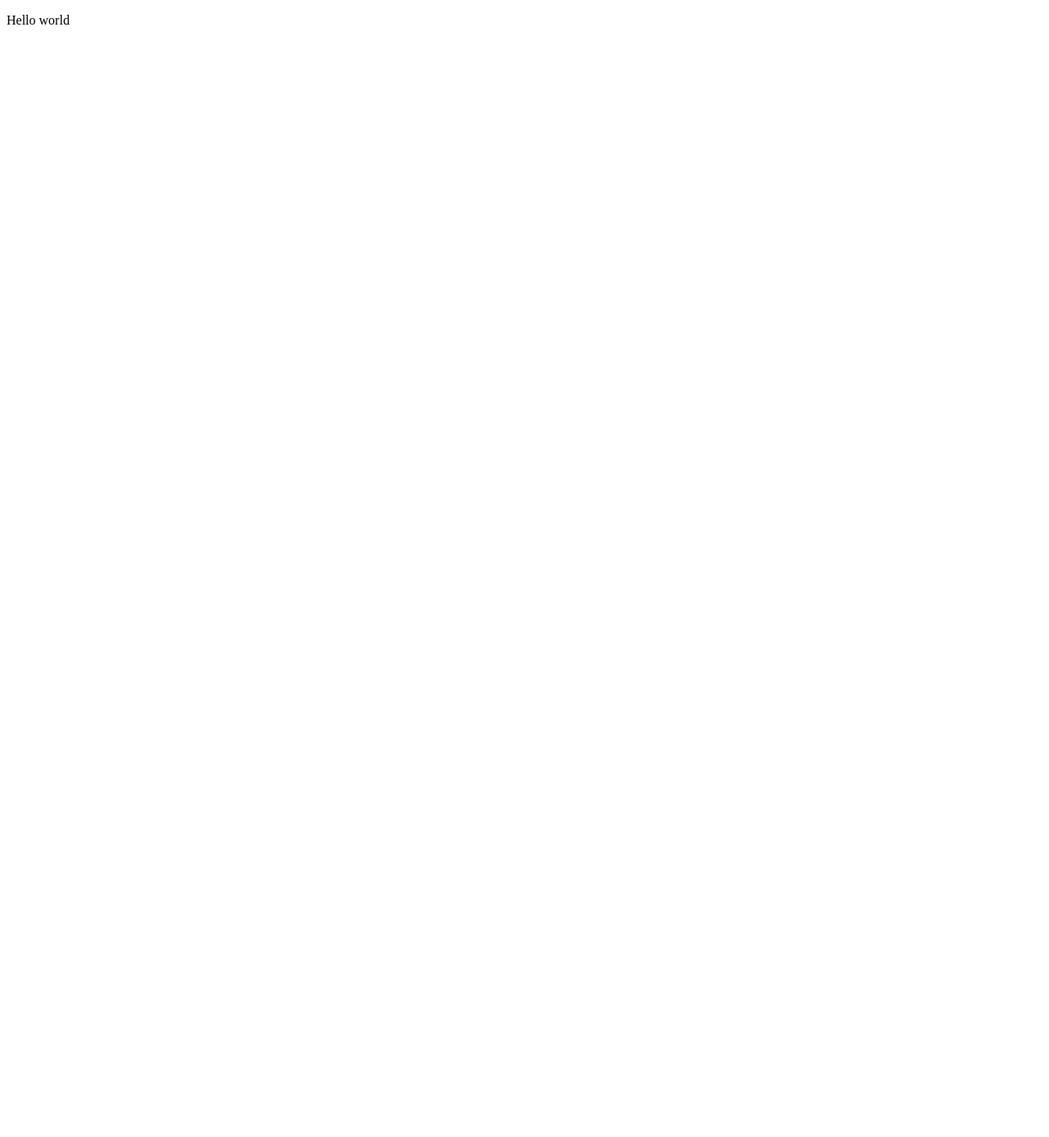
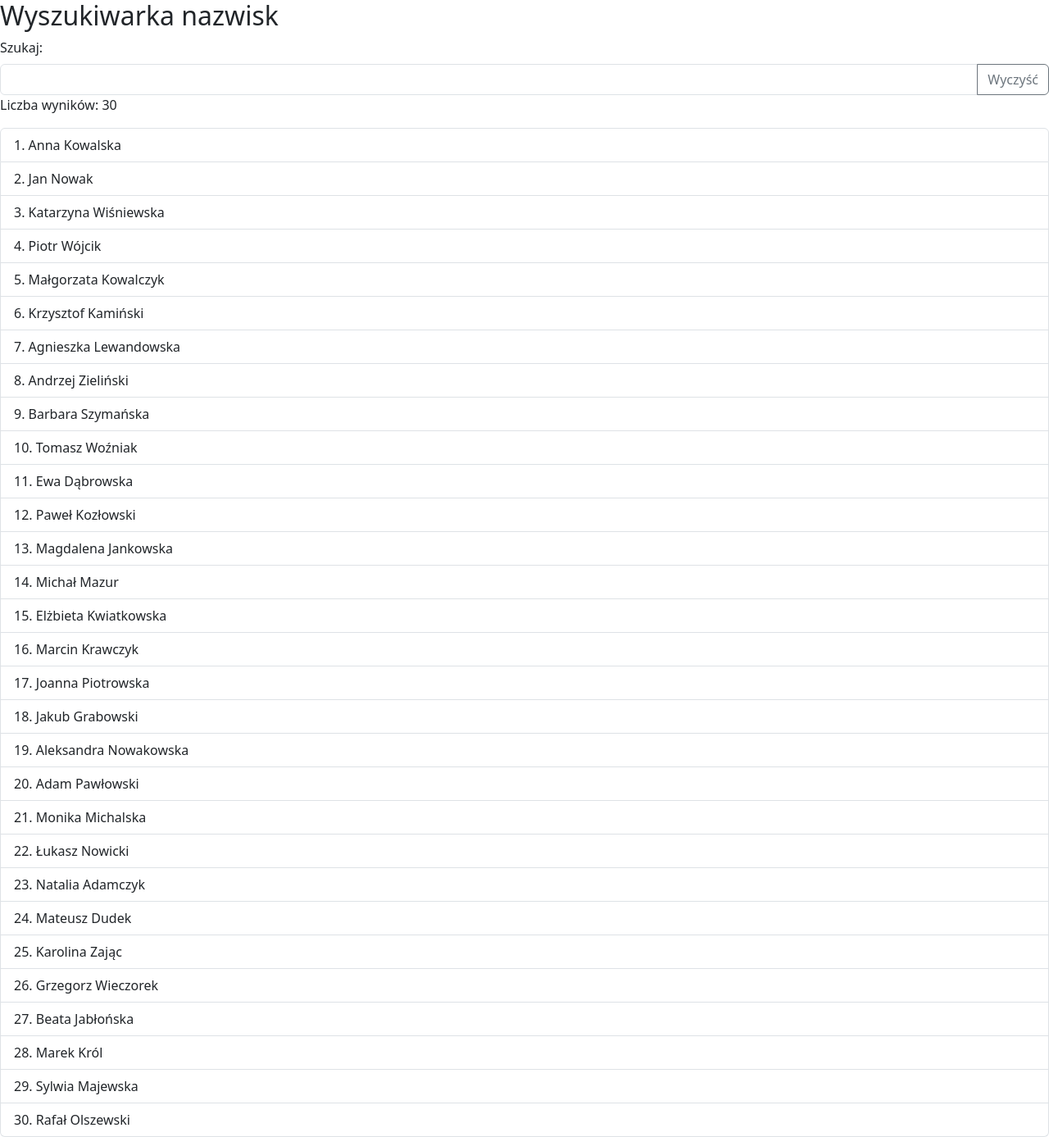
Before and after one commit to MatiCh2008/INF.04-cw1, a React (Vite) app in the folder Cw1/: page / in a window 1280 px wide. Shown: the whole page at 82% size. Before the commit the page ends 800 px from the top, so only its background shows below. Built offline with nearby package versions, Linux system fonts and the light colour scheme.

Commit message:
do dokonczenia

```diff
--- a/Cw1/src/App.jsx
+++ b/Cw1/src/App.jsx
@@ -1,7 +1,73 @@
+import 'bootstrap/dist/css/bootstrap.css';
+import { useState } from 'react';
+
 const App = () => {
+
+  const [osoby, setOsoby] = useState([
+    "Anna Kowalska",
+    "Jan Nowak",
+    "Katarzyna Wiśniewska",
+    "Piotr Wójcik",
+    "Małgorzata Kowalczyk",
+    "Krzysztof Kamiński",
+    "Agnieszka Lewandowska",
+    "Andrzej Zieliński",
+    "Barbara Szymańska",
+    "Tomasz Woźniak",
+    "Ewa Dąbrowska",
+    "Paweł Kozłowski",
+    "Magdalena Jankowska",
+    "Michał Mazur",
+    "Elżbieta Kwiatkowska",
+    "Marcin Krawczyk",
+    "Joanna Piotrowska",
+    "Jakub Grabowski",
+    "Aleksandra Nowakowska",
+    "Adam Pawłowski",
+    "Monika Michalska",
+    "Łukasz Nowicki",
+    "Natalia Adamczyk",
+    "Mateusz Dudek",
+    "Karolina Zając",
+    "Grzegorz Wieczorek",
+    "Beata Jabłońska",
+    "Marek Król",
+    "Sylwia Majewska",
+    "Rafał Olszewski"
+  ]);
+
+  const [szukaj, setSzukaj] = useState("")
+  const [przefiltrowaneOsoby, setPrzefiltrowaneOsoby] = useState(osoby)
+
+  const onSzukajChange = (event) => {
+    const wpisanyTekst = event.target.value;
+    setSzukaj(wpisanyTekst)
+
+    const wyniki = osoby.filter((osoba) =>
+    osoba.toLowerCase().includes(wpisanyTekst.toLowerCase())
+  );
+
+    // Aktualizacja stanu listy (i tym samym wskaźnika)
+    setPrzefiltrowaneOsoby(wyniki);
+
+    // Wyświetlenie komunikatu w konsoli przeglądarki
+    console.log(`Wyniki: ${wyniki.length}`);
+
+  }
+
   return (
     <div>
-      <p>Hello world</p>
+      <h2>Wyszukiwarka nazwisk</h2>
+      <label htmlFor='szukaj' className='form-label'>Szukaj: </label>
+      <div className='input-group'>
+        <input type='text' className='form-control' id='szukaj' onChange={onSzukajChange}/>
+        <button type='button' className='btn btn-outline-secondary'>Wyczyść</button>
+      </div>
+      <p>Liczba wyników: {przefiltrowaneOsoby.length}</p>
+      <ol className='list-group list-group-numbered'>
+        {przefiltrowaneOsoby.map(osoba => (<li key={osoba} className='list-group-item'>{osoba}</li>))}
+      </ol>
+
     </div>
   )
 }
```
